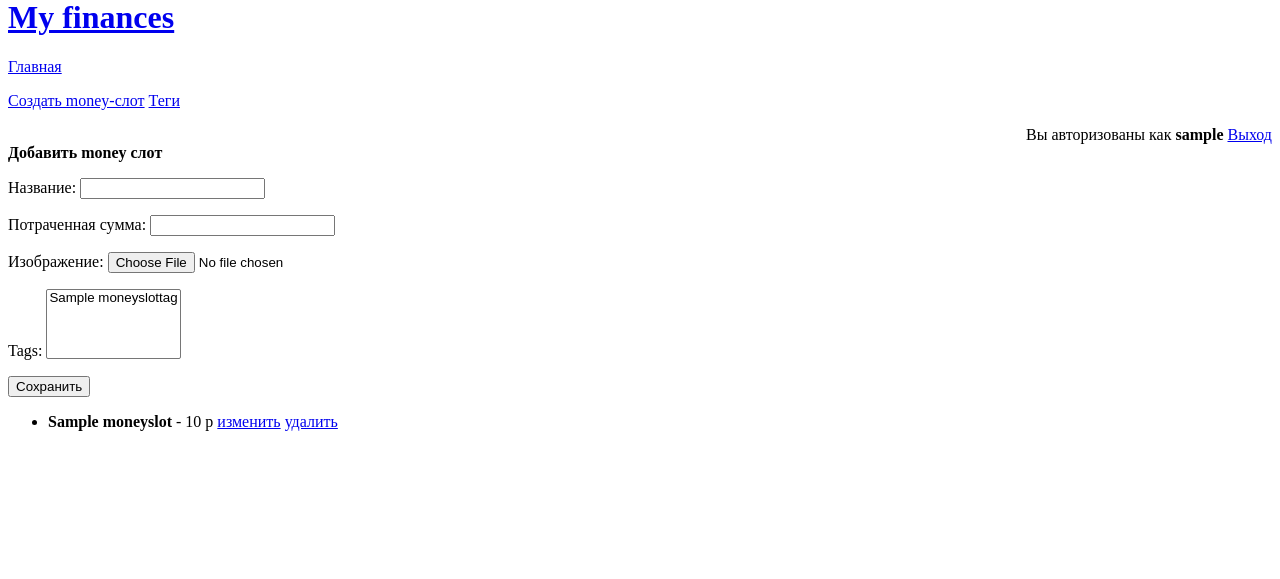
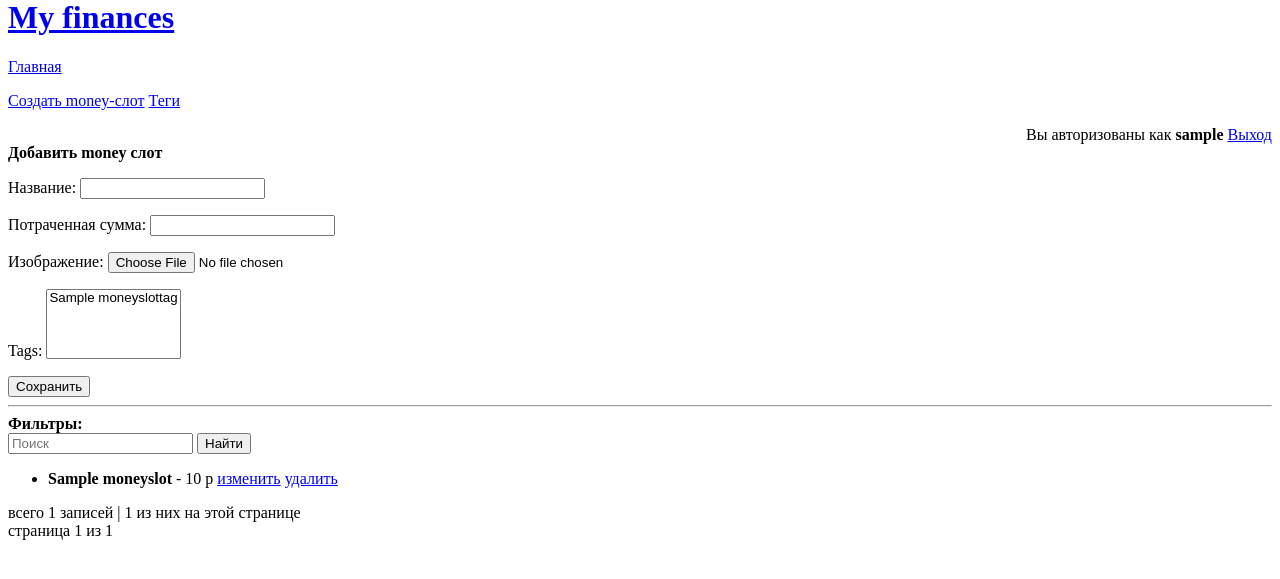
Before and after one commit to terentyevaolga/my_finances_project, a Django app: page / in a window 1280 px wide. Shown: the part 22-601 px from the top of the page. Run offline with Django 4.2, Linux system fonts and the light colour scheme; a user stored in the database is signed in; tables that the repository leaves empty hold one stand-in row (values such as "Sample post").

Commit message:
add filtration and pagination

```diff
--- /dev/null
+++ b/finances/debug.py
@@ -0,0 +1,36 @@
+import uuid
+
+from django.db import connection
+
+
+def print_queries(queries):
+    tag = uuid.uuid4()
+    print(f"[{tag}] SQL PROFILER")
+    total_time = 0.0
+    total_queries = 0
+    for counter, query in enumerate(queries, start=1):
+        nice_sql = query["sql"].replace('"', "").replace(",", ", ")
+        sql = "\033[1;31m[%s]\033[0m %s" % (query["time"], nice_sql)
+        total_time = total_time + float(query["time"])
+
+        # if counter <= 20:
+        print(f"[{tag}] {sql}\n")
+        total_queries = counter
+
+    print(f"[{tag}] \033[1;32m[" f"TOTAL TIME: {total_time} seconds, QUERIES: {total_queries}" f"]\033[0m")
+
+
+class SqlPrintingMiddleware(object):
+    """
+    Middleware which prints out a list of all SQL queries done
+    for each view that is processed.  This is only useful for debugging.
+    """
+
+    def __init__(self, get_response):
+        self.get_response = get_response
+
+    def __call__(self, request):
+        response = self.get_response(request)
+        if len(connection.queries) > 0:
+            print_queries(connection.queries)
+        return response
--- a/finances/settings.py
+++ b/finances/settings.py
@@ -48,6 +48,7 @@ MIDDLEWARE = [
     'django.contrib.auth.middleware.AuthenticationMiddleware',
     'django.contrib.messages.middleware.MessageMiddleware',
     'django.middleware.clickjacking.XFrameOptionsMiddleware',
+    'finances.debug.SqlPrintingMiddleware'
 ]
 
 ROOT_URLCONF = 'finances.urls'
--- a/web/forms.py
+++ b/web/forms.py
@@ -46,3 +46,7 @@ class MoneySlotTagForm(forms.ModelForm):
     class Meta:
         model = MoneySlotTag
         fields = ('title',)
+
+
+class MoneySlotFilterForm(forms.Form):
+    search = forms.CharField(widget=forms.TextInput(attrs={'placeholder': 'Поиск'}), required=False)
--- a/web/templates/web/main.html
+++ b/web/templates/web/main.html
@@ -6,6 +6,17 @@
         {% csrf_token %}
         {{form.as_p}}
         <button>Сохранить</button>
+    </form>
+
+    <hr>
+    <form action="">
+        <b>Фильтры:</b><br>
+
+        {% for field in filter_form %}
+            {{ field }}
+        {% endfor %}
+
+        <button>Найти</button>
     </form>
 
     <ul>
@@ -20,4 +31,19 @@
         {% endfor %}
     </ul>
 
+    всего {{ total_count }} записей | {{ moneyslots|length }} из них на этой странице
+    <nav>
+        {% if moneyslots.has_previous %}
+            <a href="/?page=1">в начало</a>
+            <a href="/?page={{ moneyslots.previous_page_number }}">предыдущая страница</a>
+        {% endif %}
+
+        страница {{ moneyslots.number }} из {{ moneyslots.paginator.num_pages }}
+
+        {% if moneyslots.has_next %}
+            <a href="/?page={{ moneyslots.next_page_number }}">следующая страница</a>
+            <a href="/?page={{ moneyslots.paginator.num_pages }}">в конец</a>
+        {% endif %}
+    </nav>
+
 {% endblock %}
--- a/web/views.py
+++ b/web/views.py
@@ -1,8 +1,9 @@
 from django.contrib.auth import get_user_model, authenticate, login, logout
 from django.contrib.auth.decorators import login_required
+from django.core.paginator import Paginator
 from django.shortcuts import render, redirect, get_object_or_404
 
-from web.forms import RegistrationForm, AuthForm, MoneySlotForm, MoneySlotTagForm
+from web.forms import RegistrationForm, AuthForm, MoneySlotForm, MoneySlotTagForm, MoneySlotFilterForm
 from web.models import MoneySlot, MoneySlotTag
 
 User = get_user_model()
@@ -11,9 +12,23 @@ User = get_user_model()
 @login_required
 def main_view(request):
     moneyslots = MoneySlot.objects.filter(user=request.user)
+
+    filter_form = MoneySlotFilterForm(request.GET)
+    filter_form.is_valid()
+    filters = filter_form.cleaned_data
+
+    if filters['search']:
+        moneyslots = moneyslots.filter(title__icontains=filters['search'])
+
+    total_count = moneyslots.count()
+    page_number = request.GET.get('page', 1)
+    paginator = Paginator(moneyslots, per_page=2)
+
     return render(request, 'web/main.html', {
-        'moneyslots': moneyslots,
-        'form': MoneySlotForm()
+        'moneyslots': paginator.get_page(page_number),
+        'form': MoneySlotForm(),
+        'filter_form': filter_form,
+        'total_count': total_count
     })
 
 
```
Also changed, not shown: web/managment/commands/generate_data.py (added, +34 -0 lines), web/managment/__init__.py (added), web/managment/commands/__init__.py (added).
